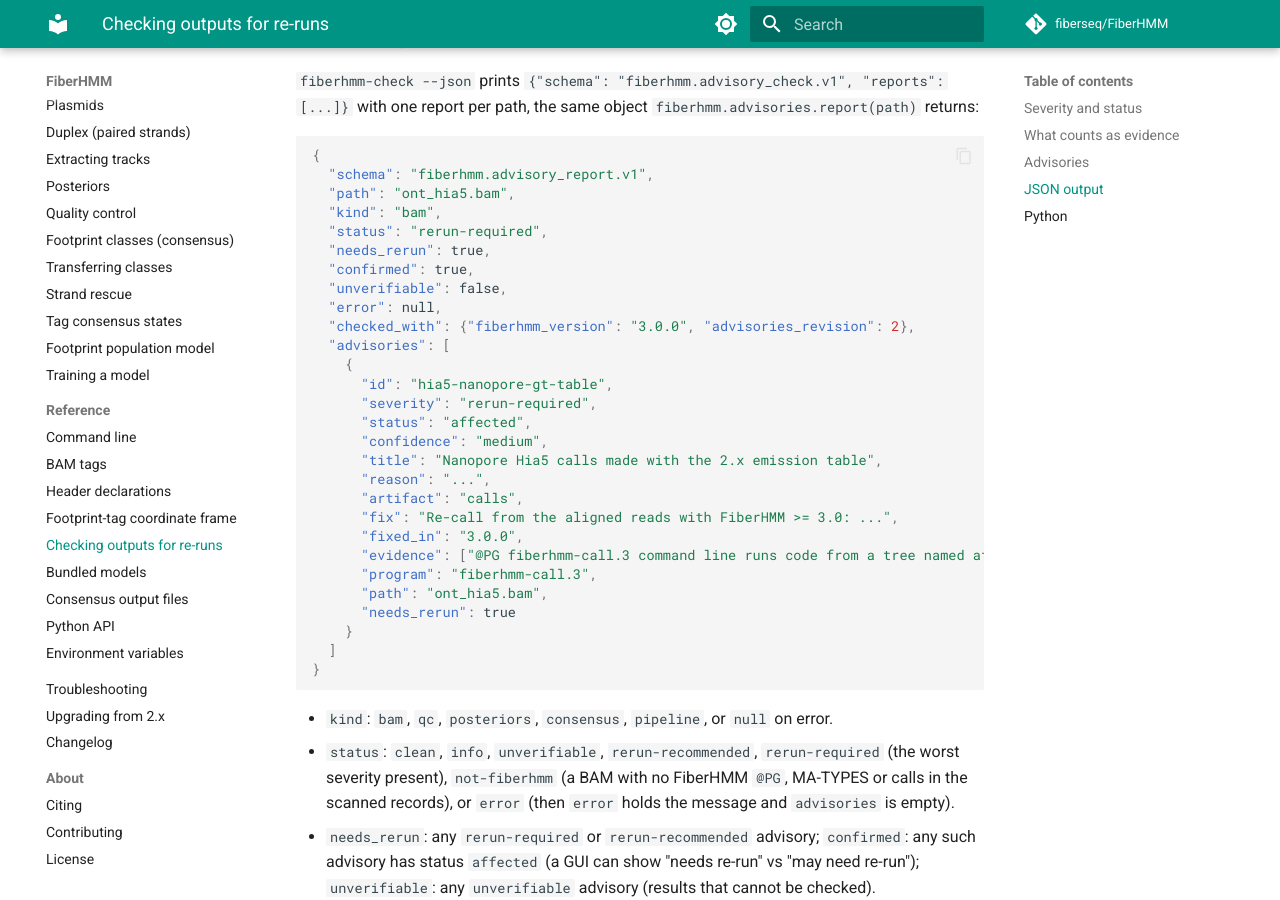
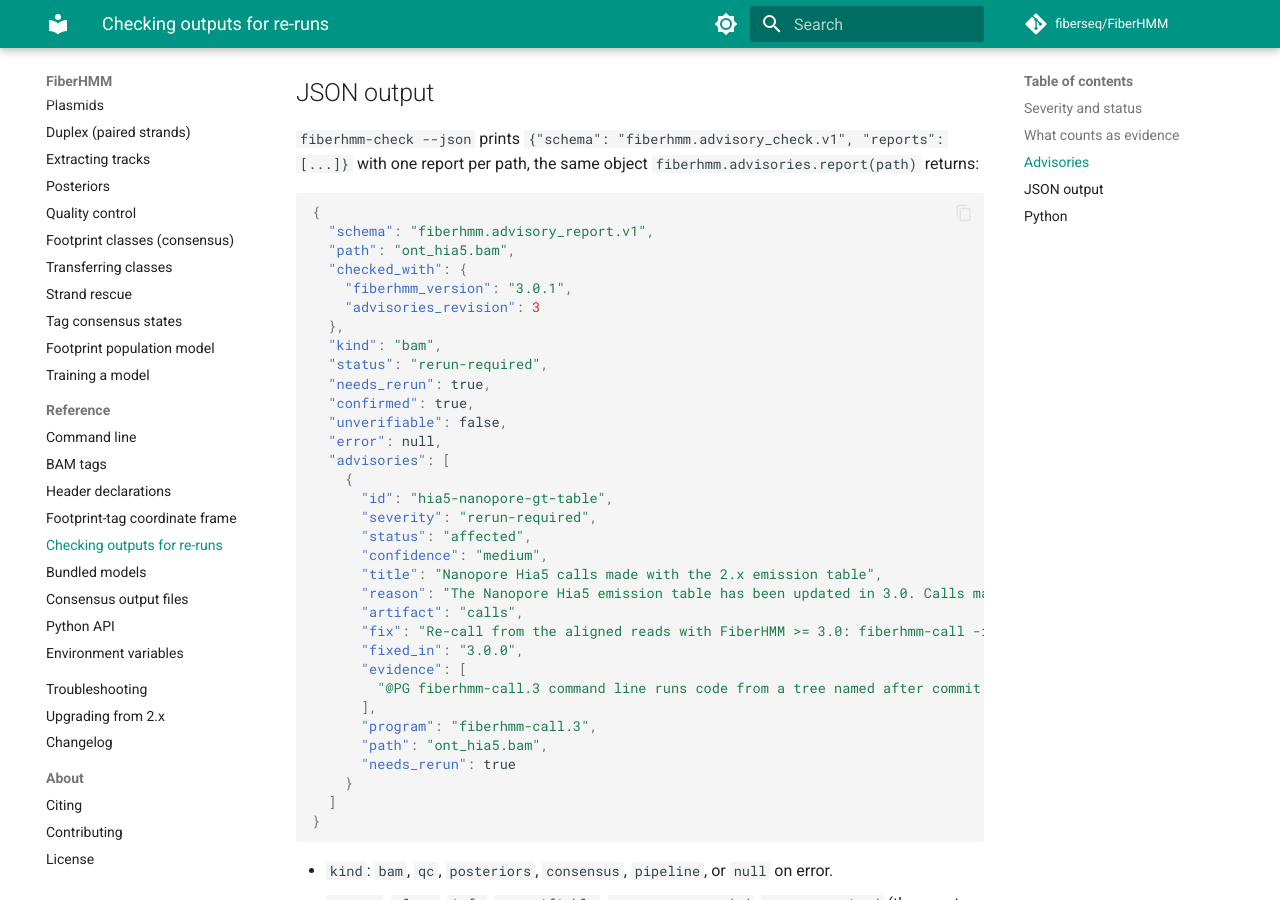
Before and after one commit to fiberseq/FiberHMM, an MkDocs documentation site: the page built from docs/reference/advisories.md, in a window 1280 px wide and 900 px high, scrolled down 4783 px. Built offline with MkDocs 1.6.1 and Material for MkDocs 9.7.7, drawn with Linux system fonts in a browser that asks for light colours; comment, search, counter and statistics services are not loaded; some of the changed text lies outside the part shown.

Commit message:
advisories: neutral wording for the earlier emission tables
Advisory titles and reasons, and fiberhmm-check evidence, now describe the
2.x Nanopore Hia5 and pre-3.0 DddB tables as earlier emission tables
replaced in 3.0. Status values and legacy file names are unchanged (table
hashes are unchanged; build_advisory_index.py --check passes). Advisory
list revision 3. docs/reference/advisories.md shows the actual
fiberhmm-check output. Regression test added.

Co-Authored-By: Claude Opus 5.5 (1M context) <noreply@anthropic.com>

````diff
--- a/docs/reference/advisories.md
+++ b/docs/reference/advisories.md
@@ -20,10 +20,13 @@ ont_hia5.bam: RE-RUN REQUIRED
       @PG fiberhmm-call.3 command line runs code from a tree named after commit 1ca7d0a, which
       predates the fix (dc7abba)
     why:
-      The Nanopore Hia5 emission table has been updated in 3.0. ...
+      The Nanopore Hia5 emission table has been updated in 3.0. Calls made with the earlier table,
+      shipped in every 2.x release, differ: nucleosome, MSP and TF calls all used it. Against 3.0
+      calls, about 75-83% keep both edges within 5 bp; call totals are about unchanged.
     fix:
       Re-call from the aligned reads with FiberHMM >= 3.0: fiberhmm-call -i aligned.bam -o calls.bam
-      --enzyme hia5 --seq nanopore (or fiberhmm-pipeline). ...
+      --enzyme hia5 --seq nanopore (or fiberhmm-pipeline). fiberhmm-recall-tfs alone is not enough:
+      the footprint pass used the same table. Re-run QC and consensus made from the old calls.
 calls_v3.bam: clean
 ```
 
@@ -165,13 +168,16 @@ their FiberHMM version since 3.0; older ones without it are reported as
 {
   "schema": "fiberhmm.advisory_report.v1",
   "path": "ont_hia5.bam",
+  "checked_with": {
+    "fiberhmm_version": "3.0.1",
+    "advisories_revision": 3
+  },
   "kind": "bam",
   "status": "rerun-required",
   "needs_rerun": true,
   "confirmed": true,
   "unverifiable": false,
   "error": null,
-  "checked_with": {"fiberhmm_version": "3.0.0", "advisories_revision": 2},
   "advisories": [
     {
       "id": "hia5-nanopore-gt-table",
@@ -179,11 +185,13 @@ their FiberHMM version since 3.0; older ones without it are reported as
       "status": "affected",
       "confidence": "medium",
       "title": "Nanopore Hia5 calls made with the 2.x emission table",
-      "reason": "...",
+      "reason": "The Nanopore Hia5 emission table has been updated in 3.0. Calls made with the earlier table, shipped in every 2.x release, differ: nucleosome, MSP and TF calls all used it. Against 3.0 calls, about 75-83% keep both edges within 5 bp; call totals are about unchanged.",
       "artifact": "calls",
-      "fix": "Re-call from the aligned reads with FiberHMM >= 3.0: ...",
+      "fix": "Re-call from the aligned reads with FiberHMM >= 3.0: fiberhmm-call -i aligned.bam -o calls.bam --enzyme hia5 --seq nanopore (or fiberhmm-pipeline). fiberhmm-recall-tfs alone is not enough: the footprint pass used the same table. Re-run QC and consensus made from the old calls.",
       "fixed_in": "3.0.0",
-      "evidence": ["@PG fiberhmm-call.3 command line runs code from a tree named after commit 1ca7d0a, which predates the fix (dc7abba)"],
+      "evidence": [
+        "@PG fiberhmm-call.3 command line runs code from a tree named after commit 1ca7d0a, which predates the fix (dc7abba)"
+      ],
       "program": "fiberhmm-call.3",
       "path": "ont_hia5.bam",
       "needs_rerun": true
````
Also changed, not shown: 3 other files.
